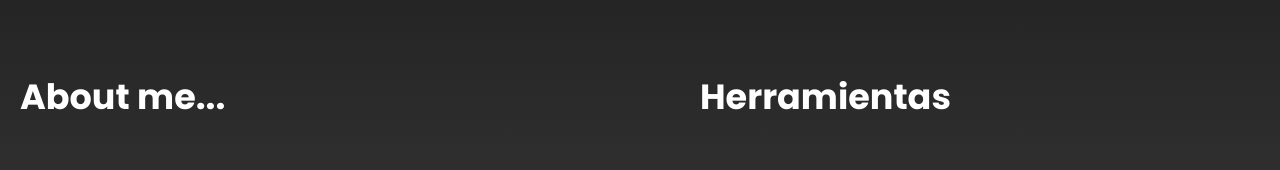
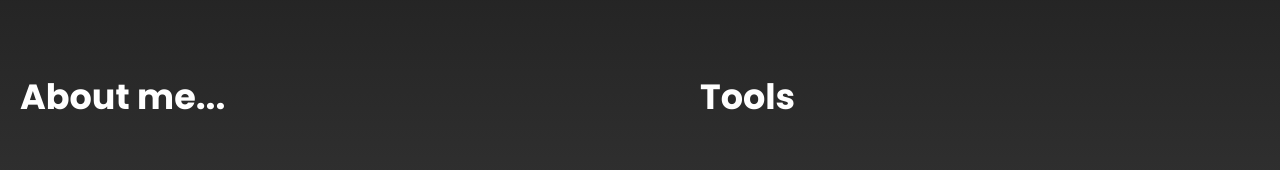
Before and after one commit to obmoreno89/portafolio, a React (Create React App) app: page / in a window 1280 px wide. Shown: the part 630-800 px from the top of the page. Built offline with nearby package versions, Linux system fonts and the light colour scheme.

Commit message:
resume about me, changed

```diff
--- a/src/components/About/About.jsx
+++ b/src/components/About/About.jsx
@@ -28,7 +28,7 @@ function About(props) {
         </div>
         <div data-aos='fade-up'>
           <article>
-            <h1 className='title-skill'>Herramientas</h1>
+            <h1 className='title-skill'>Tools</h1>
           </article>
         </div>
       </div>
```
Also changed, not shown: 1 other file (tests, documents, lock files or other folders).
